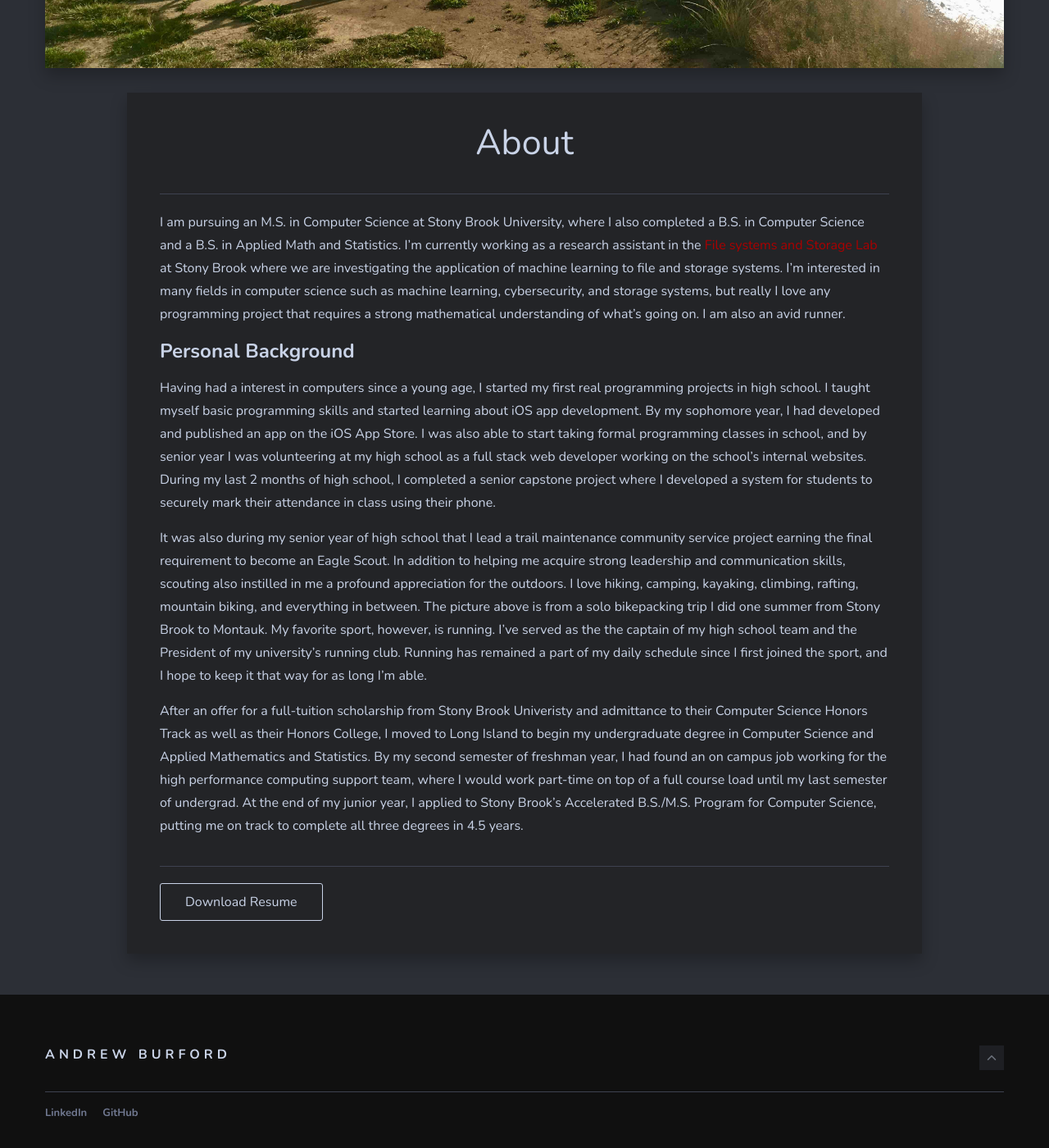
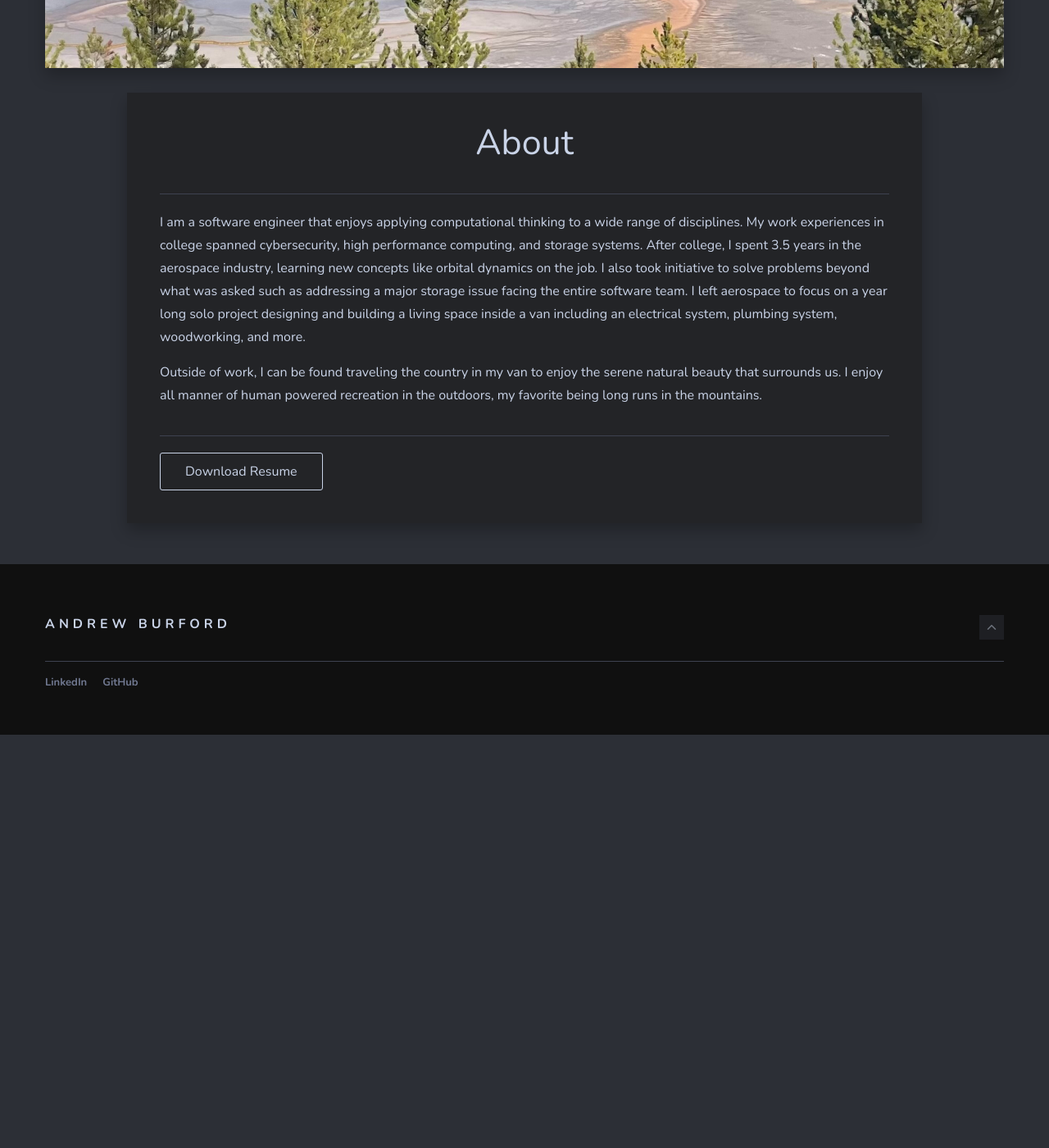
Before and after one commit to aburford/aburford.github.io, a Jekyll site: the page built from _pages/about.md, in a window 1280 px wide and 1400 px high, scrolled down 612 px. Shown: the whole window at 82% size. Built offline with Jekyll 4.4.1, drawn with Linux system fonts in a browser that asks for light colours; nearby versions of some CDN libraries; after the commit the page ends 1508 px from its top, so only the background shows below that.

Commit message:
update bio post OSR

```diff
--- a/_pages/about.md
+++ b/_pages/about.md
@@ -1,59 +1,58 @@
 ---
 layout: page
 title: About
-image: montauk.jpg
+image: prismatic.jpg
 permalink: /about/
 resume: /Andrew_Burford_Resume.pdf
 ---
 
-I am pursuing an M.S. in Computer Science at Stony Brook University,
-where I also completed a B.S. in Computer Science and a B.S. in
-Applied Math and Statistics. I'm currently working as a research
-assistant in the [File systems and Storage
-Lab](https://www.fsl.cs.sunysb.edu) at Stony Brook where we are
-investigating the application of machine learning to file and storage
-systems. I'm interested in many fields in computer science such as
-machine learning, cybersecurity, and storage systems, but really I
-love any programming project that requires a strong
-mathematical understanding of what's going on. I am also an avid
-runner.
+I am a software engineer that enjoys applying computational thinking
+to a wide range of disciplines. My work experiences in college spanned
+cybersecurity, high performance computing, and storage systems. After
+college, I spent 3.5 years in the aerospace industry, learning new
+concepts like orbital dynamics on the job. I also took initiative to
+solve problems beyond what was asked such as addressing a major
+storage issue facing the entire software team. I left aerospace to
+focus on a year long solo project designing and building a living
+space inside a van including an electrical system, plumbing system,
+woodworking, and more.
 
-### Personal Background
+Outside of work, I can be found traveling the country in my van
+to enjoy the serene natural beauty that surrounds us. I enjoy all
+manner of human powered recreation in the outdoors, my favorite
+being long runs in the mountains.
 
-Having had a interest in computers since a young age, I started my
-first real programming projects in high school. I taught myself basic
-programming skills and started learning about iOS app development. By
-my sophomore year, I had developed and published an app on the iOS App
-Store. I was also able to start taking formal programming classes in
-school, and by senior year I was volunteering at my high school as a
-full stack web developer working on the school's internal websites.
-During my last 2 months of high school, I completed a senior capstone
-project where I developed a system for students to securely mark their
-attendance in class using their phone.
-
-It was also during my senior year of high school that I lead a trail
-maintenance community service project earning the final requirement to
-become an Eagle Scout. In addition to helping me acquire strong
-leadership and communication skills, scouting also instilled in me a
-profound appreciation for the outdoors. I love hiking, camping,
-kayaking, climbing, rafting, mountain biking, and everything in
-between. The picture above is from a solo bikepacking trip I did one
-summer from Stony Brook to Montauk. My favorite sport, however, is
-running. I've served as the the captain of my high school team and the
-President of my university's running club.  Running has remained a
-part of my daily schedule since I first joined the sport, and I hope
-to keep it that way for as long I'm able.
-
-After an offer for a full-tuition scholarship from Stony Brook
-Univeristy and admittance to their Computer Science Honors Track as
-well as their Honors College, I moved to Long Island to begin my
-undergraduate degree in Computer Science and Applied Mathematics and
-Statistics. By my second semester of freshman year, I had found an on
-campus job working for the high performance computing support team,
-where I would work part-time on top of a full course load until my
-last semester of undergrad. At the end of my junior year, I applied to
-Stony Brook's Accelerated B.S./M.S. Program for Computer Science,
-putting me on track to complete all three degrees in 4.5 years.
+<!-- ### Personal Background -->
+<!---->
+<!-- Having had a interest in computers since a young age, I started my -->
+<!-- first real programming projects in high school. I taught myself basic -->
+<!-- programming skills and started learning about iOS app development. By -->
+<!-- my sophomore year, I had developed and published an app on the iOS App -->
+<!-- Store. I was also able to start taking formal programming classes in -->
+<!-- school, and by senior year I was volunteering at my high school as a -->
+<!-- full stack web developer working on the school's internal websites. -->
+<!-- During my last 2 months of high school, I completed a senior capstone -->
+<!-- project where I developed a system for students to securely mark their -->
+<!-- attendance in class using their phone. -->
+<!---->
+<!-- It was also during my senior year of high school that I lead a trail -->
+<!-- maintenance community service project earning the final requirement to -->
+<!-- become an Eagle Scout. In addition to helping me acquire strong -->
+<!-- leadership and communication skills, scouting also instilled in me a -->
+<!-- profound appreciation for the outdoors. I love all manners of human -->
+<!-- powered outdoor activity including running, biking, skiing, and -->
+<!-- climbing. -->
+<!---->
+<!-- After an offer for a full-tuition scholarship from Stony Brook -->
+<!-- Univeristy and admittance to their Computer Science Honors Track as -->
+<!-- well as their Honors College, I moved to Long Island to begin my -->
+<!-- undergraduate degree in Computer Science and Applied Mathematics and -->
+<!-- Statistics. By my second semester of freshman year, I had found an on -->
+<!-- campus job working for the high performance computing support team, -->
+<!-- where I would work part-time on top of a full course load until my -->
+<!-- last semester of undergrad. At the end of my junior year, I applied to -->
+<!-- Stony Brook's Accelerated B.S./M.S. Program for Computer Science, -->
+<!-- putting me on track to complete all three degrees in 4.5 years. -->
 
 <!-- vim:tw=70
 -->
--- a/index.html
+++ b/index.html
@@ -10,7 +10,7 @@ layout: default
 						<div class="article-tag">
 						</div>
 						<h2 class="article-title">Welcome to Andrew Burford's Online Portfolio</h2>
-						<p class="article-excerpt">Computer Science Graduate Student | Research Assistant | Eagle Scout</p>
+						<p class="article-excerpt"></br></p>
 						<a href="about" class="button read-more">More about me</a>
 					</div>
 				</div>
```
Also changed, not shown: Gemfile.lock, img/prismatic.jpg (added), 1 other file.
